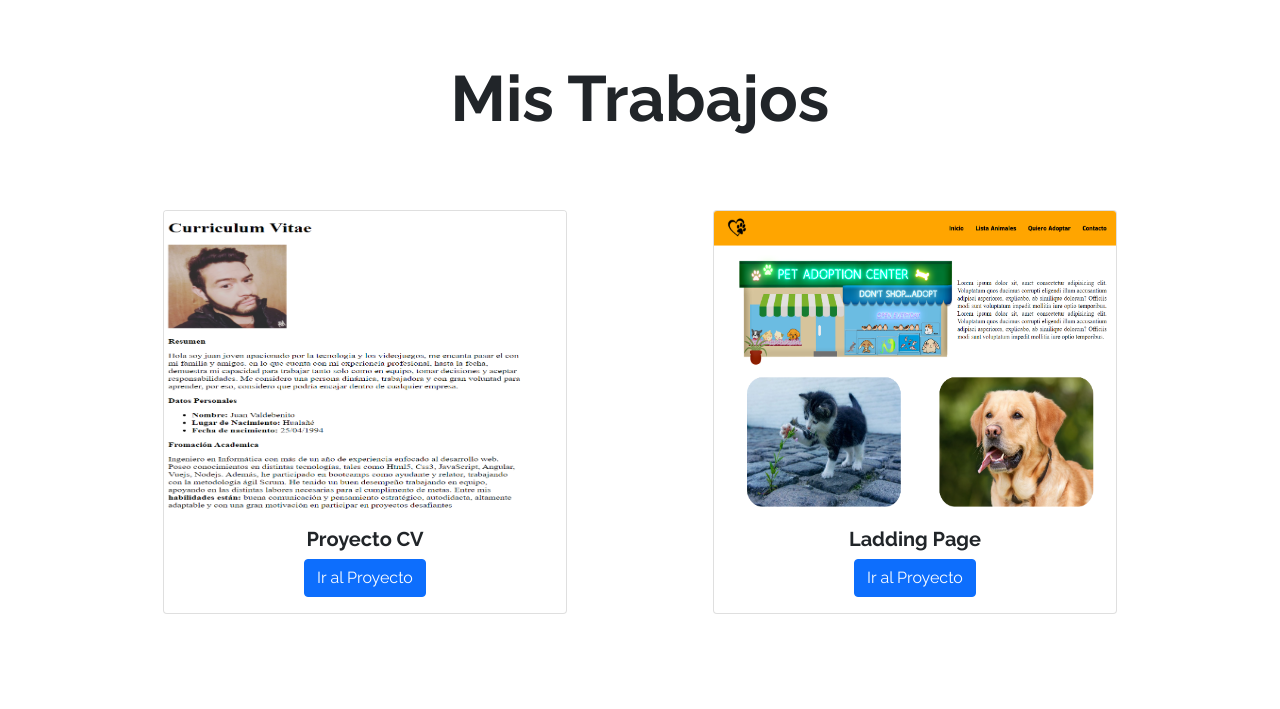
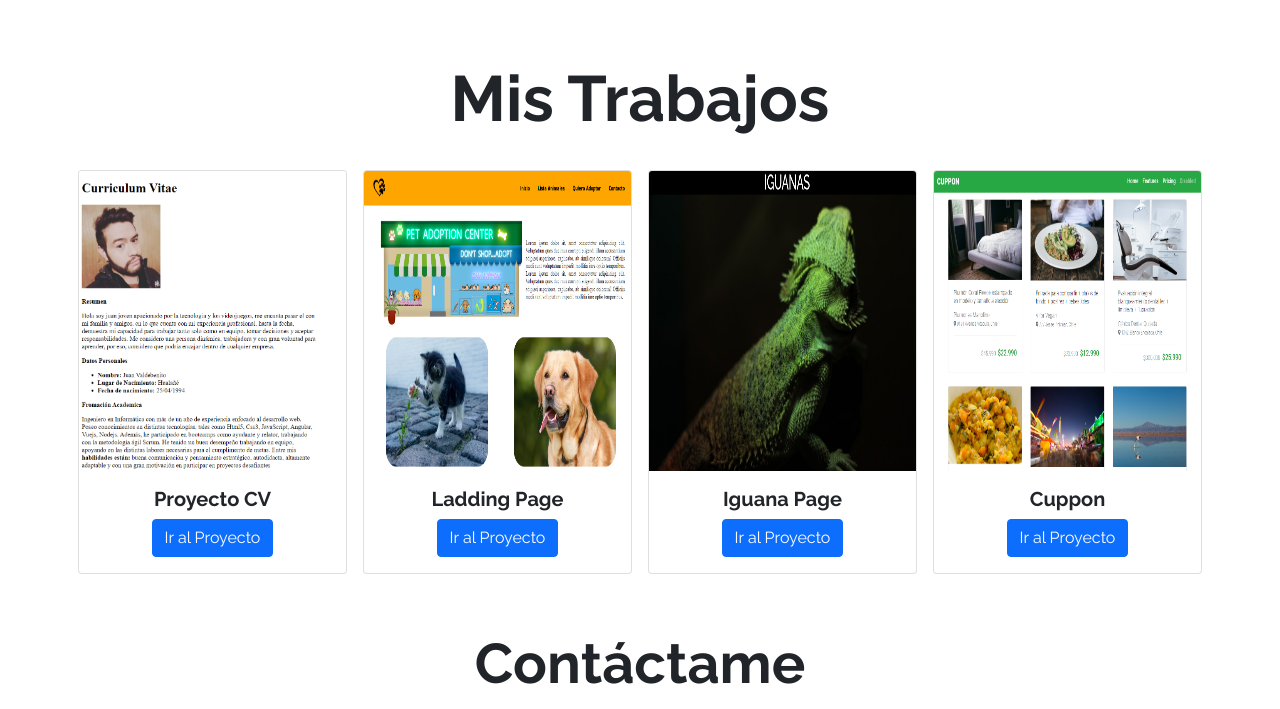
Before and after one commit to jotavaldivia/jotavaldivia.github.io, a plain HTML site: page index.html in a window 1280 px wide. Shown: the part 1393-2102 px from the top of the page. Drawn offline with nearby package versions, Linux system fonts and the light colour scheme.

Commit message:
te ajuste la seccion trabajos

```diff
--- a/assets/css/estilos.css
+++ b/assets/css/estilos.css
@@ -48,11 +48,3 @@ body {
 ul{
   list-style:none
 }
-.cards{
-  justify-content:center;
-  gap: 50px;
-}
-
-.cards > div{
-  max-width: 500px;
-}
--- a/index.html
+++ b/index.html
@@ -21,7 +21,9 @@
     <nav class="navbar navbar-expand-lg navbar-light bg-dark">
         <div class="container-fluid">
             <a class="navbar-brand text-white" href="#">JUAN VALDEBENITO</a>
-          <button class="navbar-toggler bg-white" type="button" data-bs-toggle="collapse" data-bs-target="#navbarSupportedContent" aria-controls="navbarSupportedContent" aria-expanded="false" aria-label="Toggle navigation">
+            <button class="navbar-toggler bg-white" type="button" data-bs-toggle="collapse"
+                data-bs-target="#navbarSupportedContent" aria-controls="navbarSupportedContent" aria-expanded="false"
+                aria-label="Toggle navigation">
                 <span class="navbar-toggler-icon"></span>
             </button>
             <div class="collapse navbar-collapse justify-content-end" id="navbarSupportedContent">
@@ -59,8 +61,8 @@
                     para trabajar tanto solo como en equipo, tomar decisiones y aceptar responsabilidades.
                 </p>
                 <div class="mb-5 pb-5">
-                    <a class="btn btn-lg btn-outline-info text-light me-4"  href="#trabajos">Trabajos</a>
-                    <a class="btn btn-lg btn-info text-light"  href="#contacto">Contacto</a>
+                    <a class="btn btn-lg btn-outline-info text-light me-4" href="#trabajos">Trabajos</a>
+                    <a class="btn btn-lg btn-info text-light" href="#contacto">Contacto</a>
                 </div>
             </div>
         </div>
@@ -80,7 +82,8 @@
             Entre mis
             <b>habilidades están:</b> buena comunicación y pensamiento
             estratégico, autodidacta, altamente adaptable y con una gran
-            motivación en participar en proyectos desafiantes</p>
+            motivación en participar en proyectos desafiantes
+        </p>
         </p>
 
 
@@ -126,11 +129,13 @@
 
     <section>
 
+        <div class="container trabajos">
+
             <h2 class="display-3 fw-bold my-4 text-center" id="trabajos">Mis Trabajos</h2>
 
-       <div class="contaier">
+
             <div class="row cards">
-               <div class="col-12 col-md-6 text-center p-5">
+                <div class="col-12 col-xl-3 col-sm-6 text-center p-2">
                     <div class="card">
                         <img class="card-img-top" src="assets/img/cv.png" alt="Card image cap" height="300px">
                         <div class="card-body">
@@ -140,7 +145,7 @@
                         </div>
                     </div>
                 </div>
-               <div class="col-12 col-md-6 text-center p-5">
+                <div class="col-12 col-xl-3 col-sm-6 text-center p-2">
                     <div class="card">
                         <img class="card-img-top" src="assets/img/animales.png" alt="Card image cap" height="300px">
                         <div class="card-body">
@@ -150,7 +155,7 @@
                         </div>
                     </div>
                 </div>
-               <div class="col-12 col-md-6  text-center p-5">
+                <div class="col-12 col-xl-3 col-sm-6  text-center p-2">
                     <div class="card">
                         <img class="card-img-top" src="assets/img/iguana.png" alt="Card image cap" height="300px">
                         <div class="card-body">
@@ -160,7 +165,7 @@
                         </div>
                     </div>
                 </div>
-               <div class="col-12 col-md-6  text-center p-5">
+                <div class="col-12 col-xl-3 col-sm-6 text-center p-2">
                     <div class="card">
                         <img class="card-img-top" src="assets/img/cupon.png" alt="Card image cap" height="300px">
                         <div class="card-body">
@@ -183,7 +188,8 @@
 
         <h2 class="display-4 fw-bold text-center my-4" id="contacto">Contáctame</h2>
 
-        <p class="text-center my-4 d-none d-md-block">si quieres saber mas sobe mis trabajos y servicios, no dudes en contactarme</p>
+        <p class="text-center my-4 d-none d-md-block">si quieres saber mas sobe mis trabajos y servicios, no dudes en
+            contactarme</p>
 
         <form>
 
```
Lines whose indentation alone changed are shown as unchanged.
